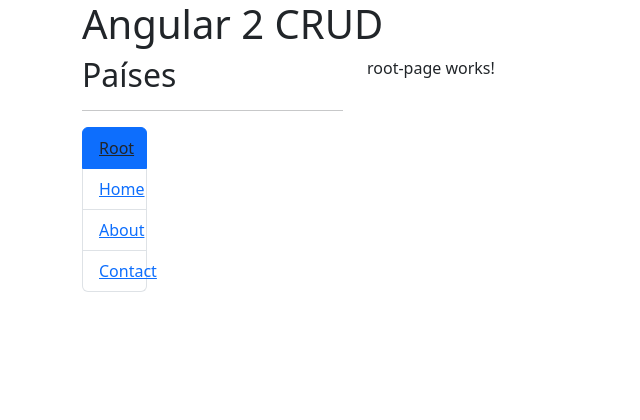
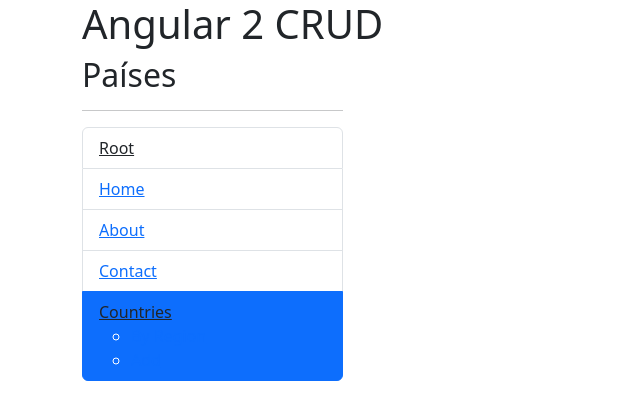
Before and after one commit to ponsianodeloor/country-app-angular, an Angular app: page /countries in a window 1280 px wide. Before the commit this address led to /. Shown: the top 420 px of the page, without its empty margins (0-640 px from the left). Built offline with nearby package versions, Linux system fonts and the light colour scheme.

Commit message:
carga diferida de datos hasta que se requiera su uso combinando spa quienes son componentes de datos que se cargan en primera instancia junto con la aplicacion, con esto evitamos cargar datos al iniciar la aplicacion

```diff
--- a/src/app/app-routing.module.ts
+++ b/src/app/app-routing.module.ts
@@ -10,6 +10,10 @@
   { path: 'home', component: HomePageComponent },
   { path: 'about', component: AboutPageComponent },
   { path: 'contact', component: ContactPageComponent },
+  {
+    path: 'countries',
+    loadChildren: () => import('./countries/countries.module').then(m => m.CountriesModule)
+  },
   { path: '**', redirectTo: '' }
 
 ];
--- a/src/app/shared/components/sidebar/sidebar.component.html
+++ b/src/app/shared/components/sidebar/sidebar.component.html
@@ -1,7 +1,6 @@
 <h2>Países</h2>
 <hr>
 
-<div class="col-3">
 <ul class="list-group">
   <li class="list-group-item" [routerLinkActive]="['active']" [routerLinkActiveOptions]="{exact: true}">
     <a
@@ -28,7 +27,17 @@
     </a>
   </li>
   <li class="list-group-item" [routerLinkActive]="['active']">
-      <a [routerLink]="['/contact']" [routerLinkActive]="['link-danger']">Contact</a>
+    <a [routerLink]="['/contact']" [routerLinkActive]="['link-dark']">Contact</a>
+  </li>
+  <li class="list-group-item" [routerLinkActive]="['active']">
+    <a [routerLink]="['/countries']" [routerLinkActive]="['link-dark']">Countries</a>
+    <ul>
+      <li>
+        <a [routerLink]="['/countries/by-region']" [routerLinkActive]="['link-dark']">By Region</a>
+      </li>
+      <li>
+        <a [routerLink]="['/countries/by-capital']" [routerLinkActive]="['link-dark']">Add</a>
       </li>
     </ul>
-</div>
+  </li>
+</ul>
```
Lines whose indentation alone changed are shown as unchanged.
